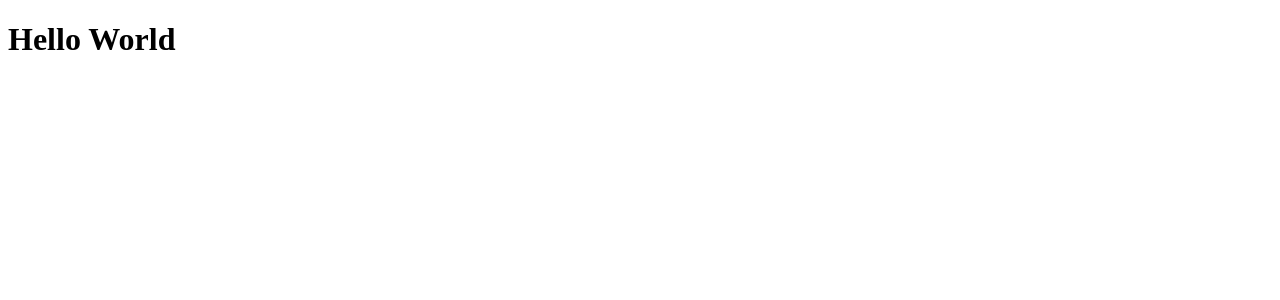
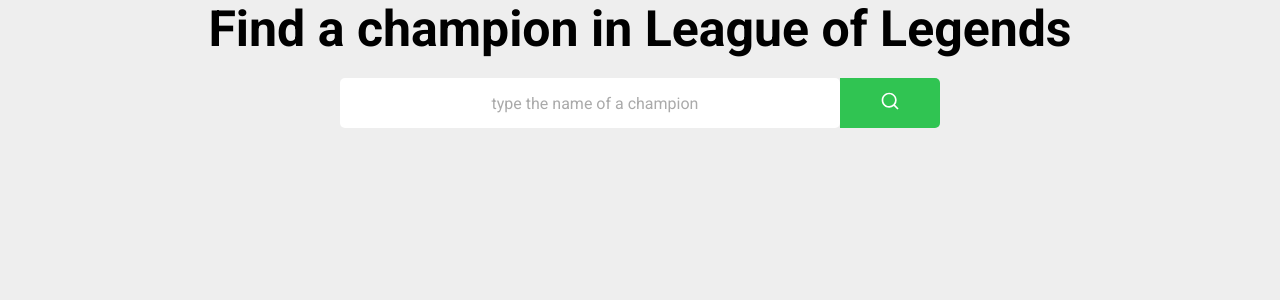
Before and after one commit to allexis096/championlist-lol-search, a React (Create React App) app: page / in a window 1280 px wide. Shown: the top 300 px of the page. Built offline with nearby package versions, Linux system fonts and the light colour scheme.

Commit message:
changes: Header page stylized

```diff
--- a/package.json
+++ b/package.json
@@ -10,9 +10,13 @@
     "@types/node": "^12.0.0",
     "@types/react": "^16.9.0",
     "@types/react-dom": "^16.9.0",
+    "polished": "^3.6.5",
     "react": "^16.13.1",
     "react-dom": "^16.13.1",
+    "react-icons": "^3.10.0",
+    "react-router-dom": "^5.2.0",
     "react-scripts": "3.4.1",
+    "styled-components": "^5.1.1",
     "typescript": "~3.7.2"
   },
   "scripts": {
@@ -34,6 +38,8 @@
     ]
   },
   "devDependencies": {
+    "@types/react-router-dom": "^5.1.5",
+    "@types/styled-components": "^5.1.1",
     "@typescript-eslint/eslint-plugin": "^3.6.1",
     "@typescript-eslint/parser": "^3.6.1",
     "eslint": "^6.8.0",
--- a/public/index.html
+++ b/public/index.html
@@ -6,6 +6,7 @@
     <meta name="viewport" content="width=device-width, initial-scale=1" />
     <meta name="theme-color" content="#000000" />
     <title>React App</title>
+    <link href="https://fonts.googleapis.com/css2?family=Roboto:wght@400;700&display=swap" rel="stylesheet">
   </head>
   <body>
     <noscript>You need to enable JavaScript to run this app.</noscript>
--- a/src/App.tsx
+++ b/src/App.tsx
@@ -1,7 +1,18 @@
 import React from 'react';
+import { BrowserRouter } from 'react-router-dom';
+
+import Routes from './routes';
+import GlobalStyles from './styles/global';
 
 const App: React.FC = () => {
-  return <h1>Hello World</h1>;
+  return (
+    <>
+      <BrowserRouter>
+        <Routes />
+      </BrowserRouter>
+      <GlobalStyles />
+    </>
+  );
 };
 
 export default App;
--- /dev/null
+++ b/src/pages/Dashboard/index.tsx
@@ -0,0 +1,20 @@
+import React from 'react';
+import { RiSearchLine } from 'react-icons/ri';
+
+import { Header, Form } from './styles';
+
+const Dashboard: React.FC = () => {
+  return (
+    <>
+      <Header>Find a champion in League of Legends</Header>
+      <Form>
+        <input type="text" placeholder="type the name of a champion" />
+        <button type="submit">
+          <RiSearchLine size={20} />
+        </button>
+      </Form>
+    </>
+  );
+};
+
+export default Dashboard;
--- /dev/null
+++ b/src/pages/Dashboard/styles.ts
@@ -0,0 +1,40 @@
+import styled from 'styled-components';
+import { shade } from 'polished';
+
+export const Header = styled.h1`
+  font-size: 50px;
+  text-align: center;
+`;
+
+export const Form = styled.form`
+  margin-top: 20px;
+  display: flex;
+  justify-content: center;
+
+  input {
+    flex: 1;
+    max-width: 500px;
+    height: 50px;
+    border: 0;
+    border-radius: 5px;
+    padding-left: 10px;
+
+    &::placeholder {
+      text-align: center;
+      color: #aaa;
+    }
+  }
+
+  button {
+    width: 100px;
+    color: #fff;
+    background: #30c452;
+    border: 0;
+    border-radius: 0 5px 5px 0;
+    transition: background 0.5s;
+
+    &:hover {
+      background: ${shade(0.2, '#30c452')};
+    }
+  }
+`;
--- /dev/null
+++ b/src/routes/index.tsx
@@ -0,0 +1,14 @@
+import React from 'react';
+import { Route, Switch } from 'react-router-dom';
+
+import Dashboard from '../pages/Dashboard';
+
+const Routes: React.FC = () => {
+  return (
+    <Switch>
+      <Route path="/" exact component={Dashboard} />
+    </Switch>
+  );
+};
+
+export default Routes;
--- /dev/null
+++ b/src/styles/global.ts
@@ -0,0 +1,28 @@
+import { createGlobalStyle } from 'styled-components';
+
+export default createGlobalStyle`
+  * {
+    margin: 0;
+    padding: 0;
+    outline: 0;
+    box-sizing: border-box;
+  }
+
+  body {
+    background: #eee;
+    -webkit-font-smoothing: antialiased;
+  }
+
+  body, input, button {
+    font: 16px Roboto, sans-serif;
+  }
+
+  #root {
+    max-width: 900px;
+    margin: 0 auto;
+  }
+
+  button {
+    cursor: pointer;
+  }
+`;
```
Also changed, not shown: src/assets/background-logo.png (added), 1 other file (tests, documents, lock files or other folders).
